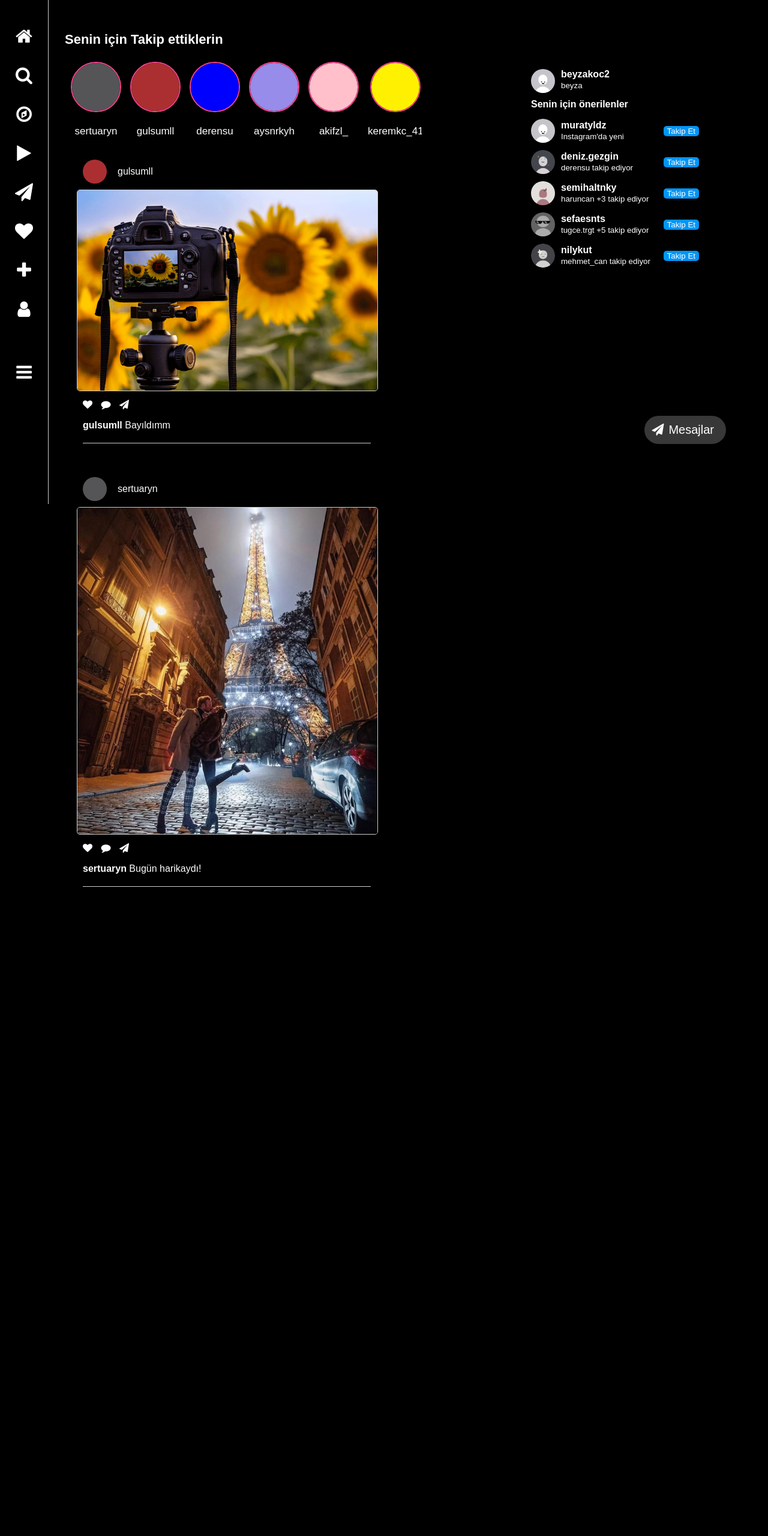
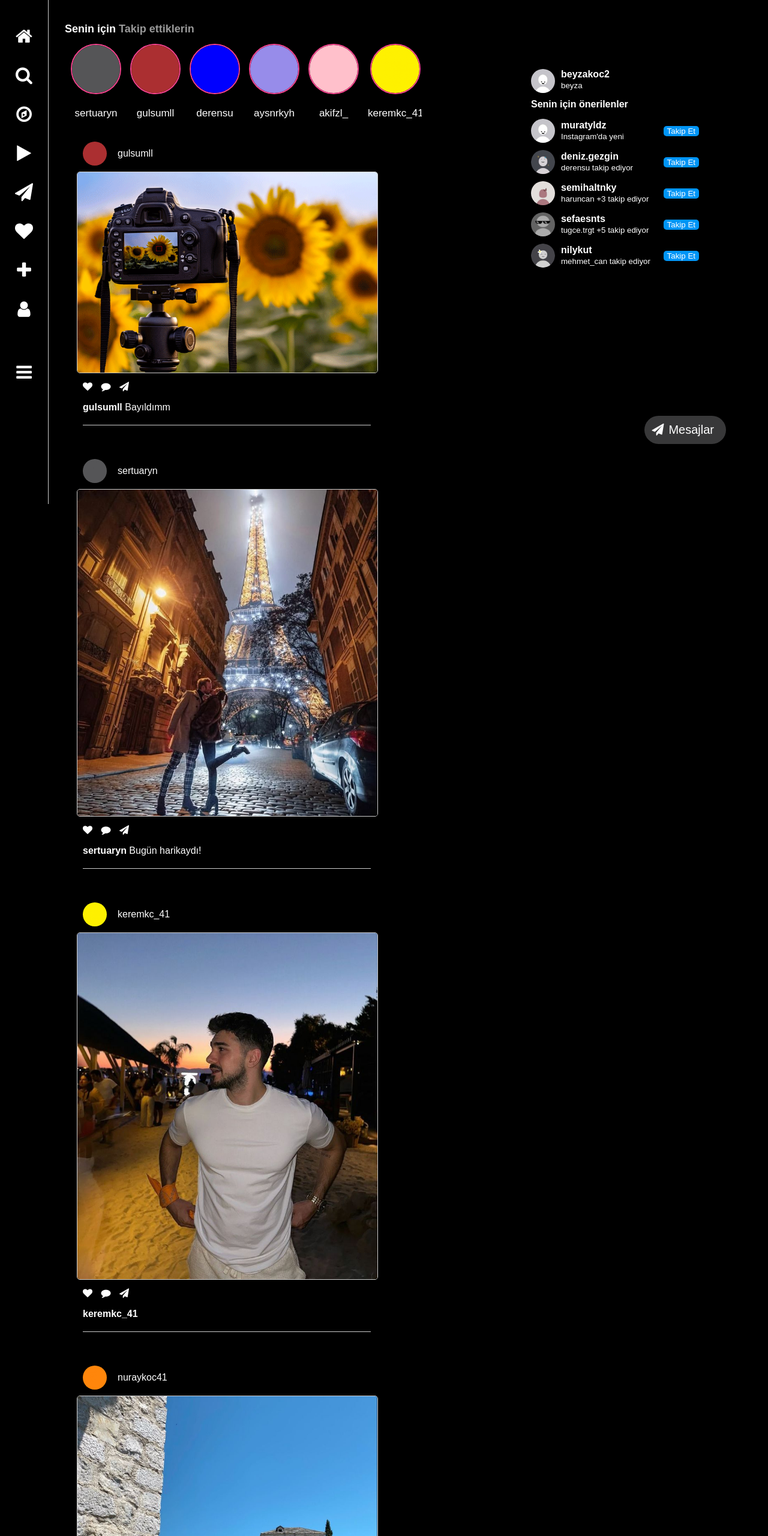
Before and after one commit to beyzakoc2/instagram-clone, a plain HTML site: page website.html in a window 1280 px wide. Shown: the top 2560 px of the page at 60% size. Before the commit the page ends 1532 px from the top, so only its background shows below. Drawn offline with Linux system fonts and the light colour scheme.

Commit message:
made a button for the title, added the post

```diff
--- a/website.css
+++ b/website.css
@@ -78,19 +78,34 @@ h1.ins{
   border-radius: 10px;
 }
 .right-title{
-    color: white;
-    font-size: 11px;
-    display: inline-block;
+  color: #8b8a8a;
+  font-size: 18px;
+  display: flex;
+  gap: 5px;
   margin-top: 30px ;
   margin-left: 350px;
-    font-weight:lighter;
+  font-weight: bold;
+}
+.right-title input[type="radio"] {
+  display: none;
+}
+.tab-label {
+  color: #999;
+  cursor: pointer;
+  transition: color 0.3s;
+  padding-bottom: 4px;
+}
+
+input#tab1:checked + label[for="tab1"],
+input#tab2:checked + label[for="tab2"] {
+  color: white;
 }
 .stories {
   width: 520px;
   display: flex;
-  overflow: hidden;
   padding: 10px;
   margin-left: 360px;
+  overflow: hidden;
 }
 
 .story {
@@ -363,7 +378,7 @@ p.comment{
   }
 
   .right-title {
-    font-size: 10px;
+    font-size: 18px;
     width: 100%;
     text-align: left;
     margin-left: calc(50% - 300px);
--- a/website.html
+++ b/website.html
@@ -23,7 +23,11 @@
         </div>
       </div>
       <div class="right-title">
-        <h1>Senin için Takip ettiklerin</h1>
+            <input type="radio" name="tab" id="tab1" checked>
+            <label for="tab1" class="tab-label">Senin için</label>
+
+            <input type="radio" name="tab" id="tab2">
+            <label for="tab2" class="tab-label">Takip ettiklerin</label>
       </div>
       <section class="stories">
         <div class="story"><img src="stories/gri.jpg" alt=""><p>sertuaryn</p></div>
@@ -34,6 +38,9 @@
         <div class="story"><img src="stories/sarı.png" alt=""><p>keremkc_41</p></div>
         <div class="story"><img src="stories/turuncu.jpg" alt=""><p>nuraykoc41</p></div>
         <div class="story-extra"><img src="stories/yeşil.jpg" alt=""><p >hazalerdm</p></div>
+        <!-- <div class="story"><img src="stories/cherry.png" alt=""><p>elisaasln</p></div>
+        <div class="story"><img src="stories/brown.jpg" alt=""><p>begumynt</p></div>
+            can only be javascript??  -->
       </section>
 
       <div class="content-wrapper">
@@ -63,6 +70,48 @@
         <i class="fa fa-comment"></i>
         <i class="fa fa-paper-plane"></i>
         <p class="comment"><strong>sertuaryn</strong> Bugün harikaydı!</p>
+      </div>
+    </div>
+
+    <div class="post">
+      <div class="post-header">
+        <img src="stories/sarı.png" alt="" class="person">
+        <span>keremkc_41</span>
+      </div>
+      <img src="post/man.jpg" alt="" class="post-image">
+      <div class="post-footer">
+        <i class="fa fa-heart"></i>
+        <i class="fa fa-comment"></i>
+        <i class="fa fa-paper-plane"></i>
+        <p class="comment"><strong>keremkc_41</strong></p>
+      </div>
+    </div>
+
+    <div class="post">
+      <div class="post-header">
+        <img src="stories/turuncu.jpg" alt="" class="person">
+        <span>nuraykoc41</span>
+      </div>
+      <img src="post/balkans trip.jpg" alt="" class="post-image">
+      <div class="post-footer">
+        <i class="fa fa-heart"></i>
+        <i class="fa fa-comment"></i>
+        <i class="fa fa-paper-plane"></i>
+        <p class="comment"><strong>nuraykoc41</strong> Tekrar görüşmek üzere balkanlar!</p>
+      </div>
+    </div>
+
+    <div class="post">
+      <div class="post-header">
+        <img src="stories/mavi.png" alt="" class="person">
+        <span>derensu</span>
+      </div>
+      <img src="post/girl.jpg" alt="" class="post-image">
+      <div class="post-footer">
+        <i class="fa fa-heart"></i>
+        <i class="fa fa-comment"></i>
+        <i class="fa fa-paper-plane"></i>
+        <p class="comment"><strong>derensu</strong> Sonbahar kahvesi</p>
       </div>
     </div>
   </main>
```
Also changed, not shown: post/balkans trip.jpg (added), post/girl.jpg (added), post/man.jpg (added), stories/brown.jpg (added), stories/cherry.png (added). Lines whose indentation alone changed are shown as unchanged.
